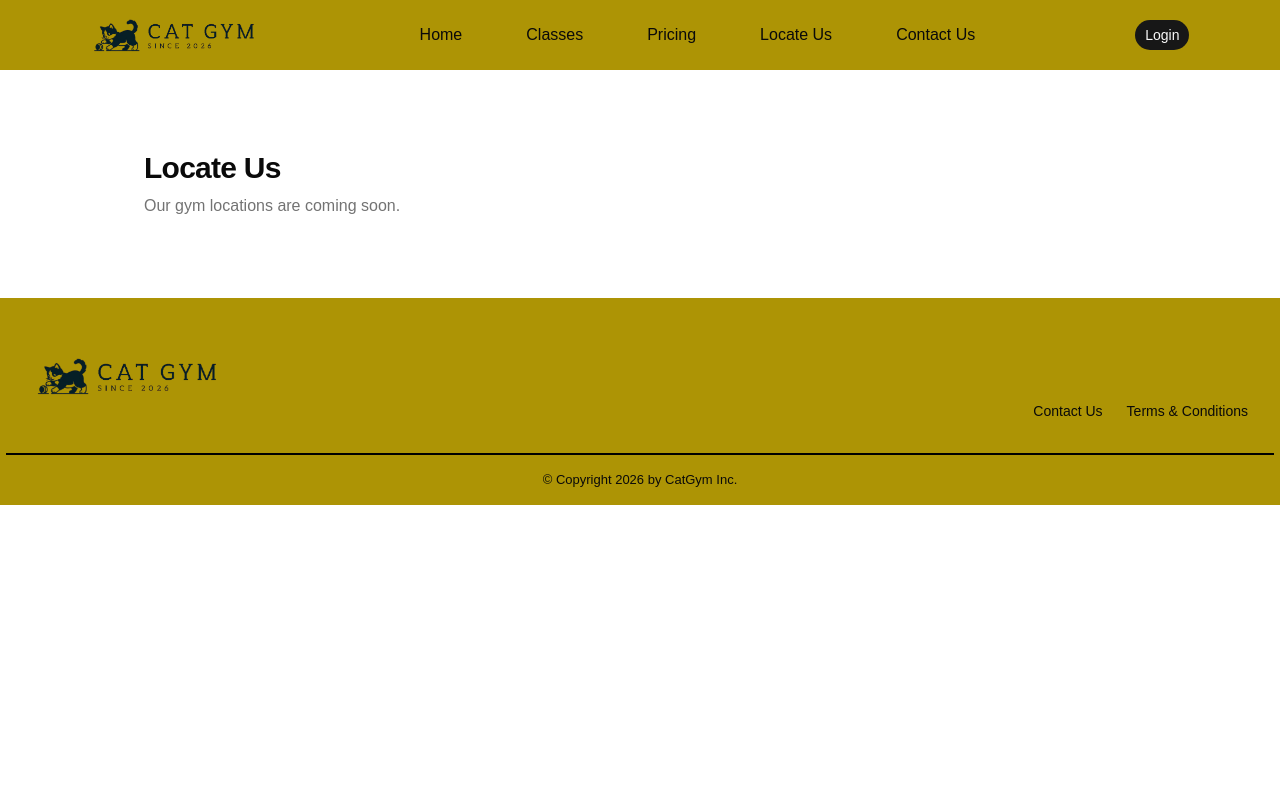
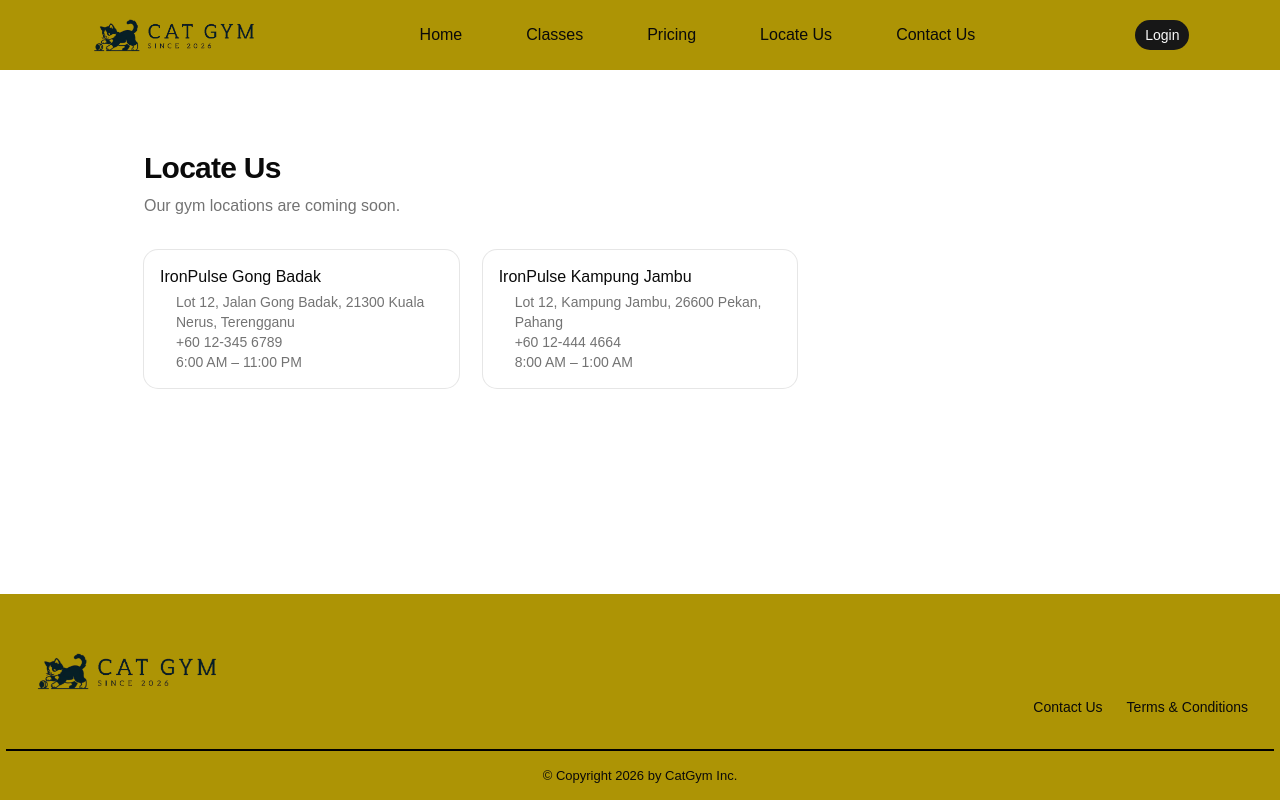
Before and after one commit to dokbaikwakgitu/gym-app, a React (Vite) app in the folder client/: page /locate-us in a window 1280 px wide. Built offline with nearby package versions, Linux system fonts and the light colour scheme.

Commit message:
feat:Location page half written with dummy data

```diff
--- /dev/null
+++ b/client/src/components/LocationCard.jsx
@@ -0,0 +1,26 @@
+import {
+  Card,
+  CardAction,
+  CardContent,
+  CardDescription,
+  CardFooter,
+  CardHeader,
+  CardTitle,
+} from '../components/ui/card';
+
+function LocationCard({ location }) {
+  return (
+    <Card>
+      <CardHeader>
+        <CardTitle>{location.name}</CardTitle>
+        <CardContent>
+          <CardDescription>{location.address}</CardDescription>
+          <CardDescription>{location.phone}</CardDescription>
+          <CardDescription>{location.hours}</CardDescription>
+        </CardContent>
+      </CardHeader>
+    </Card>
+  );
+}
+
+export default LocationCard;
--- a/client/src/components/Section.jsx
+++ b/client/src/components/Section.jsx
@@ -9,8 +9,3 @@ function Section({ children }) {
 }
 
 export default Section;
-
-//  <h1 className="text-3xl font-semibold tracking-tight">Classes</h1>
-//       <p className="mt-2 text-muted-foreground ">
-//         Our class schedule is coming soon.
-//       </p>
--- a/client/src/pages/Location.jsx
+++ b/client/src/pages/Location.jsx
@@ -1,16 +1,52 @@
 import PageNav from '../components/PageNav';
 import Footer from '../components/Footer';
+import Section from '../components/Section';
+import LocationCard from '../components/LocationCard';
+
+const dummyLocation = [
+  {
+    id: 1,
+    name: 'IronPulse Gong Badak',
+    state: 'Terengganu',
+    district: 'Kuala Nerus',
+    address: 'Lot 12, Jalan Gong Badak, 21300 Kuala Nerus, Terengganu',
+    hours: '6:00 AM – 11:00 PM',
+    phone: '+60 12-345 6789',
+    position: { lat: 5.3984, lng: 103.0744 },
+    embedUrl: 'https://www.google.com/maps?q=5.3984,103.0744&z=15&output=embed',
+  },
+  {
+    id: 2,
+    name: 'IronPulse Kampung Jambu',
+    state: 'Pahang',
+    district: 'Pekan',
+    address: 'Lot 12, Kampung Jambu, 26600 Pekan, Pahang',
+    hours: '8:00 AM – 1:00 AM',
+    phone: '+60 12-444 4664',
+    position: {
+      lat: 3.54293,
+      lng: 103.3847,
+    },
+    embedUrl:
+      'https://www.google.com/maps?q=3.54293,103.3847&z=15&output=embed',
+  },
+];
 
 function Location() {
   return (
-    <main>
+    <main className="min-h-screen flex flex-col">
       <PageNav />
-      <section className="mx-auto max-w-5xl px-4 py-20">
+      <Section>
         <h1 className="text-3xl font-semibold tracking-tight">Locate Us</h1>
         <p className="mt-2 text-muted-foreground">
           Our gym locations are coming soon.
         </p>
-      </section>
+        <div className="mt-8 grid gap-6 grid-cols-1 sm:grid-cols-2 md:grid-cols-3">
+          {dummyLocation.map((location) => (
+            <LocationCard location={location} key={location.id} />
+          ))}
+        </div>
+      </Section>
       <Footer />
     </main>
   );
--- a/client/src/pages/Pricing.jsx
+++ b/client/src/pages/Pricing.jsx
@@ -92,8 +92,8 @@ function Pricing() {
           Membership plans provided...
         </p>
         {isLoading ? (
-          <div>
-            <Spinner />
+          <div className="flex min-h-[60vh] items-center justify-center">
+            <Spinner className="size-12" />
           </div>
         ) : (
           <div className="mt-8 grid gap-6 grid-cols-1 sm:grid-cols-2 lg:grid-cols-3">
```
